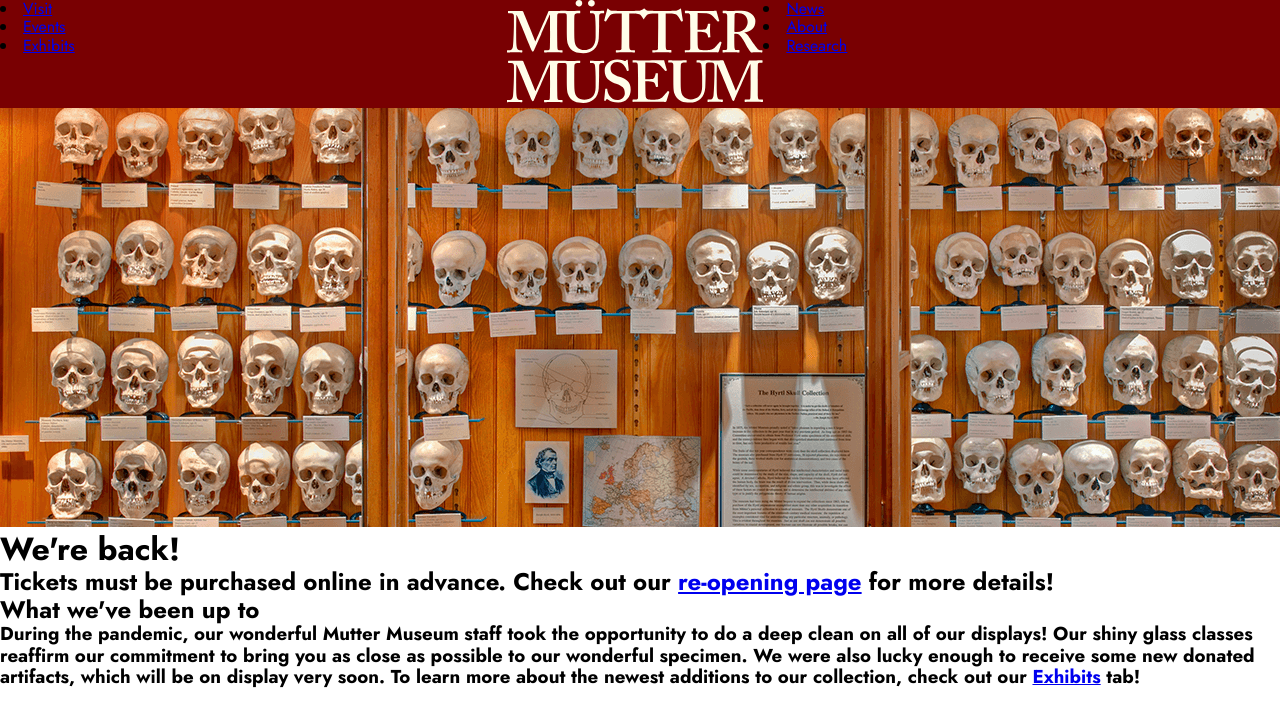
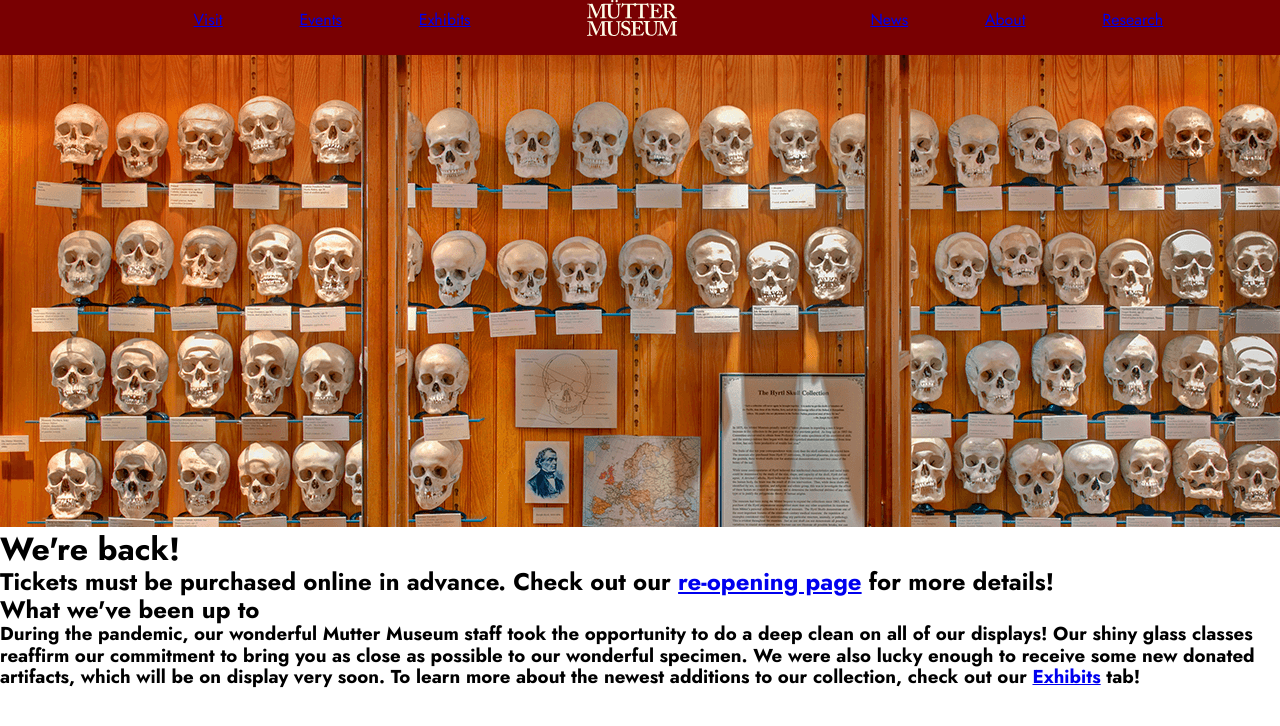
Before and after one commit to egoldberg30/Motion-Hero, a website: page deploy/index.html in a window 1280 px wide. Shown: the top 726 px of the page. Drawn offline with Linux system fonts and the light colour scheme.

Commit message:
more css

```diff
--- a/deploy/index.html
+++ b/deploy/index.html
@@ -19,19 +19,21 @@
 
     <header>
       <div>
-        <section>
+          <ul>
             <li><a href="#">Visit</a></li>
             <li><a href="#">Events</a></li>
             <li><a href="#">Exhibits</a></li>
-        </section>
-        <section>
+          </ul>
+
+          <section id="logo">
             <a href="#"><img src="img/logo.svg" alt="logo"/></a>
           </section>
-        <section>
+
+          <ul>
             <li><a href="#">News</a></li>
             <li><a href="#">About</a></li>
             <li><a href="#">Research</a></li>
-        </section>
+          </ul>
       </div>
     </header>
 
--- a/dev/scss/components/_navigation.scss
+++ b/dev/scss/components/_navigation.scss
@@ -1,3 +1,33 @@
 /* =============
     Navigation
 ============= */
+
+ul{
+
+    height: 100%;
+    align-items: center;
+
+    display: flex;
+    justify-content: center;
+    list-style: none;
+
+    li{
+
+        margin-left: 6vw;
+
+        a:link, a:visited{
+
+            a:hover, a:active{
+
+                font-weight: 300;
+            }
+
+
+        }
+
+    }
+
+
+
+
+}
--- a/dev/scss/layout/_header.scss
+++ b/dev/scss/layout/_header.scss
@@ -4,11 +4,22 @@
 header{
     position: fixed;
     width: 100%;
+    height: 55px;
     background-color: $red;
 
     >div{
             display: grid;
-            grid-template-columns: auto 20% auto;
+            display: center;
+            grid-template-columns: auto 7% auto;
             padding: 8px, 16px;
     }
+
+//        section{
+//            a{
+//              display: inline-block;
+//                width: 94 px;
+//                height: 38 px;
+//            }
+//        }
+
 }
```
Also changed, not shown: deploy/css/styles.css, 1 other file. Lines whose indentation alone changed are shown as unchanged.
